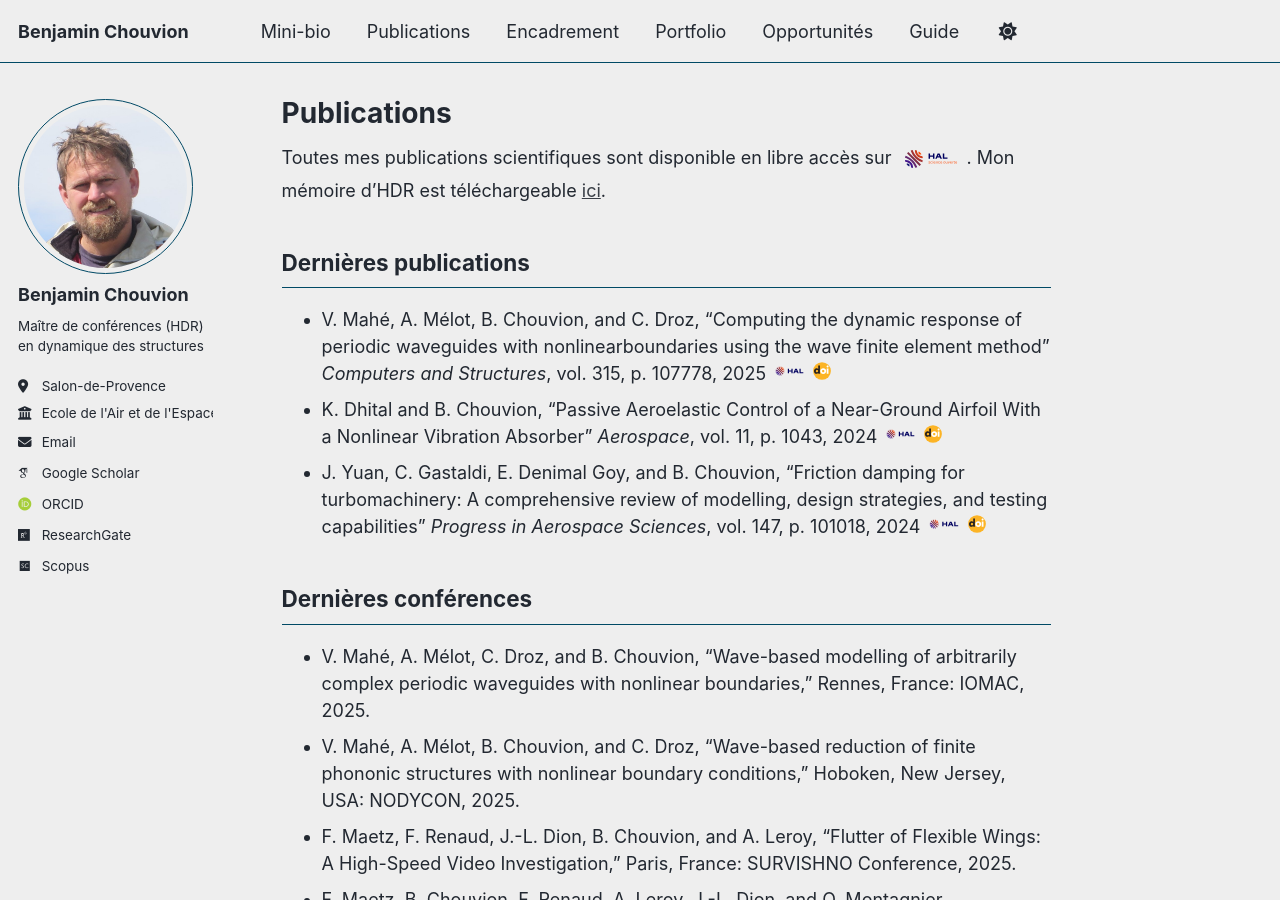
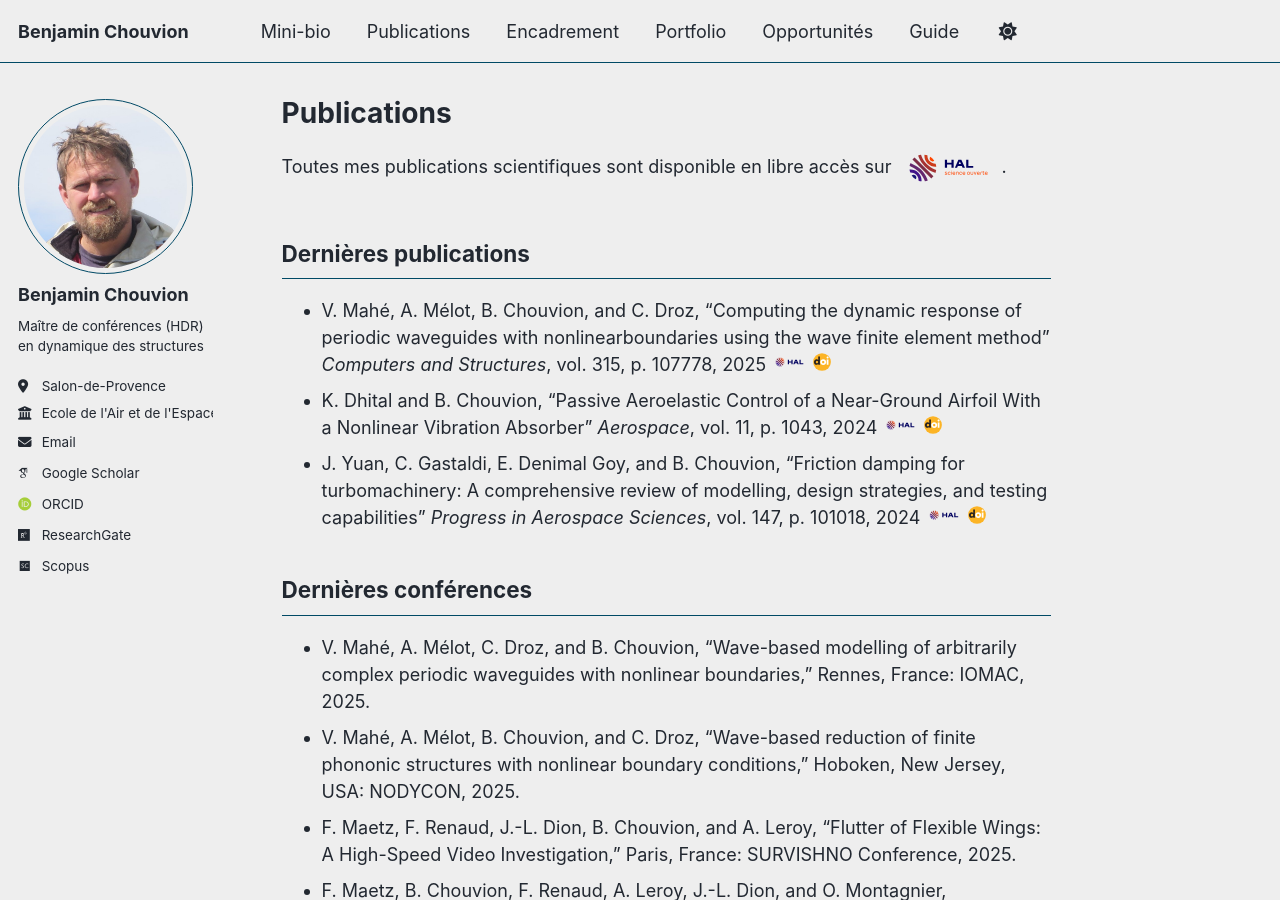
Before and after one commit to benjamin-chouvion/benjamin-chouvion.github.io, a Jekyll site: the page built from _pages/publications.md, in a window 1280 px wide and 900 px high. Built offline with Jekyll 4.4.1, drawn with Linux system fonts in a browser that asks for light colours; some web fonts are replaced; a script bundle is joined from its source files by our own code; library files that are not in the unit come from our copies.

Commit message:
Update publications.md

```diff
--- a/_pages/publications.md
+++ b/_pages/publications.md
@@ -4,13 +4,13 @@
 author_profile: true
 ---
 
-Toutes mes publications scientifiques sont disponible en libre accès sur [![HAL](/images/HAL_logotype.svg){: style="height:2em; max-width:5em; vertical-align:centered;"}](https://cv.hal.science/benjamin-chouvion). Mon mémoire d'HDR est téléchargeable [ici](https://hal.science/tel-04664503v1).
+Toutes mes publications scientifiques sont disponible en libre accès sur [![HAL](/images/HAL_logotype.svg){: style="height:3em; max-width:8em; vertical-align:centered;"}](https://cv.hal.science/benjamin-chouvion).
 
 ## Dernières publications
 
-- V. Mahé, A. Mélot, B. Chouvion, and C. Droz, “Computing the dynamic response of periodic waveguides with nonlinearboundaries using the wave finite element method” *Computers and Structures*, vol. 315, p. 107778, 2025 [![HAL](/images/HAL_logo.svg){: style="height:1em; max-width:3em; vertical-align:baseline;"}](https://xx) [![DOI](/images/DOI_logo.svg){: style="height:1em; max-width:2.2em; vertical-align:baseline;"}](https://doi.org/10.1016/j.compstruc.2025.107778)
+- V. Mahé, A. Mélot, B. Chouvion, and C. Droz, “Computing the dynamic response of periodic waveguides with nonlinearboundaries using the wave finite element method” *Computers and Structures*, vol. 315, p. 107778, 2025 [![HAL](/images/HAL_logo.svg){: style="height:1em; max-width:3em; vertical-align:baseline;"}](https://hal.science/hal-05037340v2/document) [![DOI](/images/DOI_logo.svg){: style="height:1em; max-width:2.2em; vertical-align:baseline;"}](https://doi.org/10.1016/j.compstruc.2025.107778)
 - K. Dhital and B. Chouvion, “Passive Aeroelastic Control of a Near-Ground Airfoil With a Nonlinear Vibration Absorber” *Aerospace*, vol. 11, p. 1043, 2024 [![HAL](/images/HAL_logo.svg){: style="height:1em; max-width:3em; vertical-align:baseline;"}](https:xx) [![DOI](/images/DOI_logo.svg){: style="height:1em; max-width:2.2em; vertical-align:baseline;"}](https://doi.org/10.3390/aerospace11121043)
-- J. Yuan, C. Gastaldi, E. Denimal Goy, and B. Chouvion, “Friction damping for turbomachinery: A comprehensive review of modelling, design strategies, and testing capabilities” *Progress in Aerospace Sciences*, vol. 147, p. 101018, 2024 [![HAL](/images/HAL_logo.svg){: style="height:1em; max-width:3em; vertical-align:baseline;"}](https://doi.org/xx) [![DOI](/images/DOI_logo.svg){: style="height:1em; max-width:2.2em; vertical-align:baseline;"}](https://doi.org/10.1016/j.paerosci.2024.101018)
+- J. Yuan, C. Gastaldi, E. Denimal Goy, and B. Chouvion, “Friction damping for turbomachinery: A comprehensive review of modelling, design strategies, and testing capabilities” *Progress in Aerospace Sciences*, vol. 147, p. 101018, 2024 [![HAL](/images/HAL_logo.svg){: style="height:1em; max-width:3em; vertical-align:baseline;"}](https://inria.hal.science/hal-04617385v1/document) [![DOI](/images/DOI_logo.svg){: style="height:1em; max-width:2.2em; vertical-align:baseline;"}](https://doi.org/10.1016/j.paerosci.2024.101018)
 
 ## Dernières conférences
 
```
